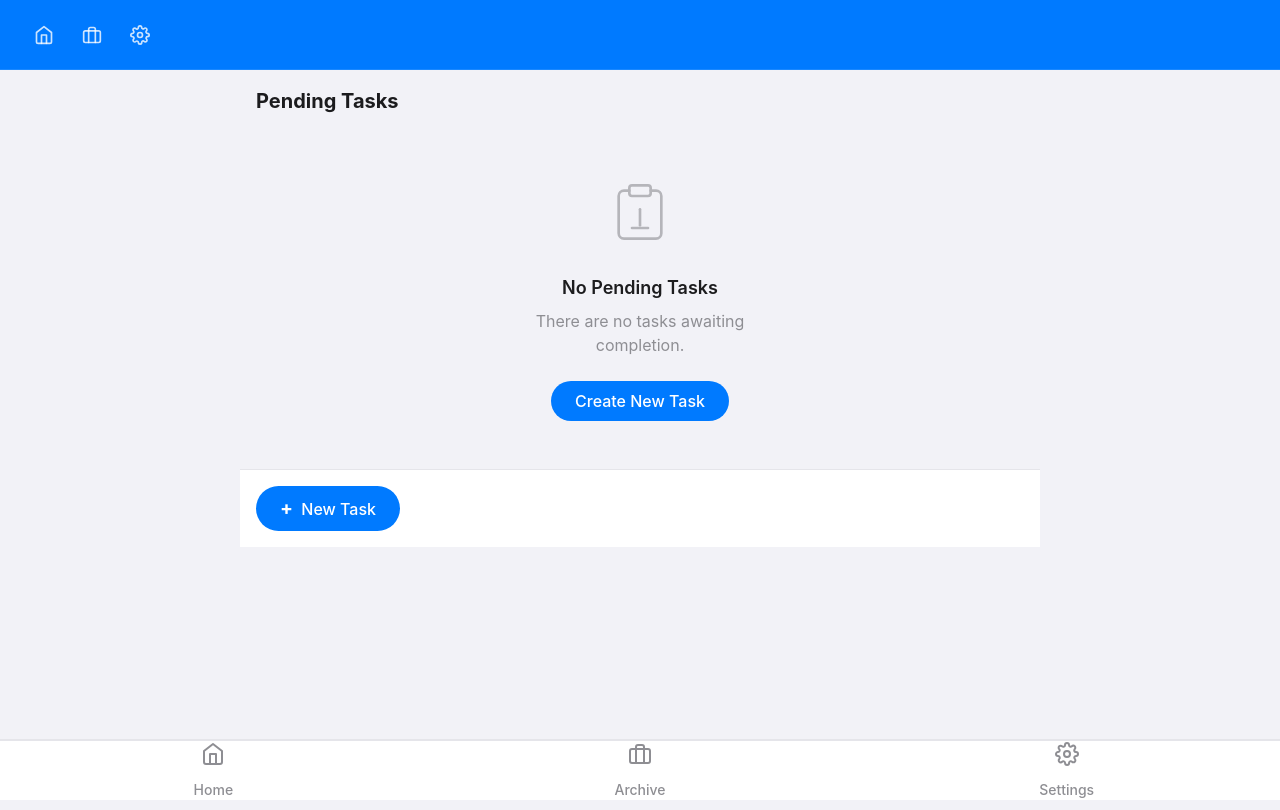
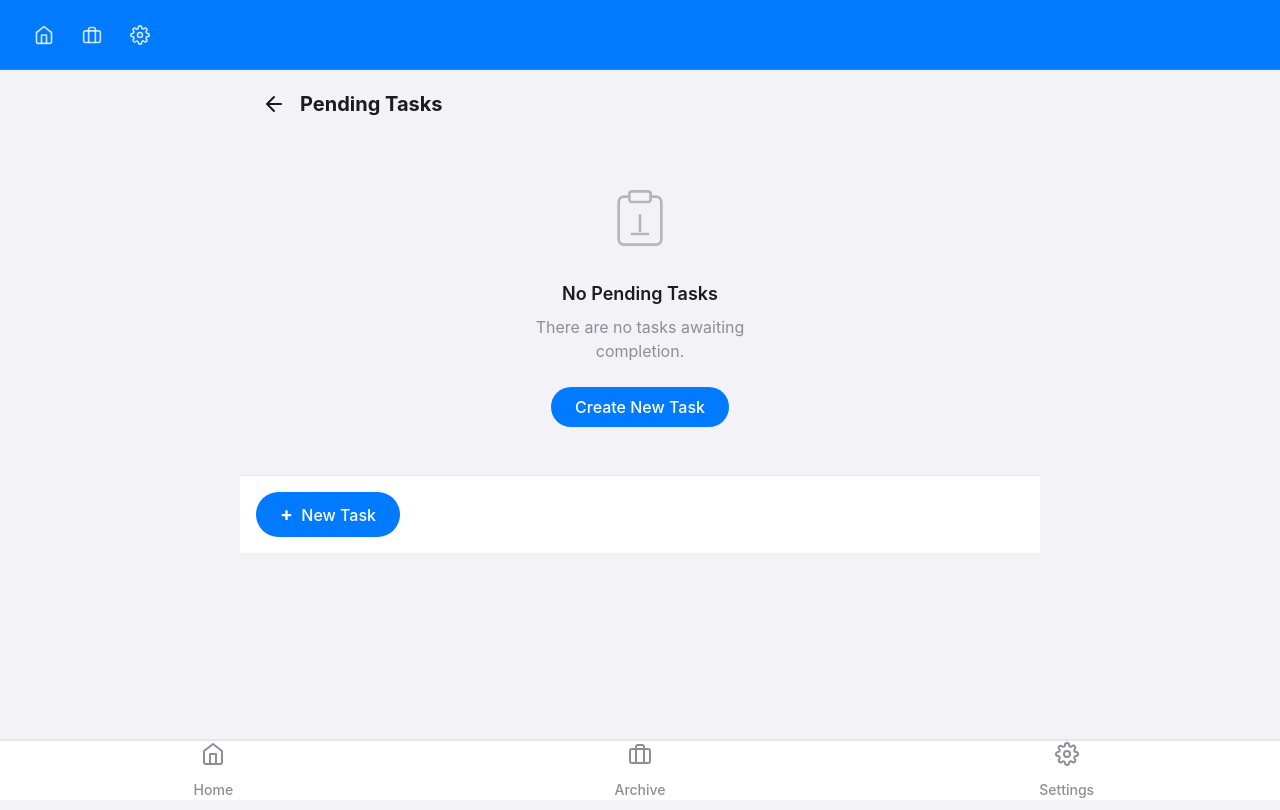
Before and after one commit to Hypha-Media-UK/Porter-Task, a Vue app: page /tasks/pending in a window 1280 px wide. Built offline with nearby package versions, Linux system fonts and the light colour scheme.

Commit message:
Added a back button

```diff
--- a/src/views/CompletedTasksView.vue
+++ b/src/views/CompletedTasksView.vue
@@ -1,7 +1,14 @@
 <template>
   <main class="completed-tasks-view">
     <header class="tasks-header">
-      <h1>Completed Tasks</h1>
+      <div class="header-left">
+        <button class="back-button" @click="goBack" aria-label="Go back">
+          <svg xmlns="http://www.w3.org/2000/svg" width="24" height="24" viewBox="0 0 24 24" fill="none" stroke="currentColor" stroke-width="2" stroke-linecap="round" stroke-linejoin="round">
+            <path d="M19 12H5M12 19l-7-7 7-7"/>
+          </svg>
+        </button>
+        <h1>Completed Tasks</h1>
+      </div>
 
       <div v-if="completedTasks.length > 0" class="tasks-count">
         {{ completedTasks.length }} {{ completedTasks.length === 1 ? 'task' : 'tasks' }}
@@ -57,6 +64,10 @@ const shiftStore = useShiftStore()
 const { completedTasks, isLoading } = shiftStore
 
 // Methods
+const goBack = () => {
+  if (navigate) navigate('tasks');
+}
+
 const viewTaskDetail = (taskId: string) => {
   if (navigate) navigate('taskForm', { taskId })
 }
@@ -83,6 +94,30 @@ const navigateToPendingTasks = () => {
   justify-content: space-between;
   align-items: center;
   margin-bottom: var(--spacing-md);
+}
+
+.header-left {
+  display: flex;
+  align-items: center;
+  gap: var(--spacing-sm);
+}
+
+.back-button {
+  background: transparent;
+  border: none;
+  cursor: pointer;
+  display: flex;
+  align-items: center;
+  justify-content: center;
+  width: 36px;
+  height: 36px;
+  border-radius: 50%;
+  color: var(--color-text);
+  transition: background-color 0.2s ease;
+}
+
+.back-button:hover {
+  background-color: rgba(0, 0, 0, 0.05);
 }
 
 h1 {
--- a/src/views/PendingTasksView.vue
+++ b/src/views/PendingTasksView.vue
@@ -1,7 +1,14 @@
 <template>
   <main class="pending-tasks-view">
     <header class="tasks-header">
-      <h1>Pending Tasks</h1>
+      <div class="header-left">
+        <button class="back-button" @click="goBack" aria-label="Go back">
+          <svg xmlns="http://www.w3.org/2000/svg" width="24" height="24" viewBox="0 0 24 24" fill="none" stroke="currentColor" stroke-width="2" stroke-linecap="round" stroke-linejoin="round">
+            <path d="M19 12H5M12 19l-7-7 7-7"/>
+          </svg>
+        </button>
+        <h1>Pending Tasks</h1>
+      </div>
 
       <div v-if="pendingTasks.length > 0" class="tasks-count">
         {{ pendingTasks.length }} {{ pendingTasks.length === 1 ? 'task' : 'tasks' }}
@@ -65,6 +72,10 @@ const shiftStore = useShiftStore()
 const { pendingTasks, isLoading, updateTaskStatus } = shiftStore
 
 // Methods
+const goBack = () => {
+  if (navigate) navigate('tasks');
+}
+
 const completeTask = (taskId: string) => {
   updateTaskStatus(taskId, 'Completed')
 }
@@ -95,6 +106,30 @@ const navigateToTaskForm = () => {
   justify-content: space-between;
   align-items: center;
   margin-bottom: var(--spacing-md);
+}
+
+.header-left {
+  display: flex;
+  align-items: center;
+  gap: var(--spacing-sm);
+}
+
+.back-button {
+  background: transparent;
+  border: none;
+  cursor: pointer;
+  display: flex;
+  align-items: center;
+  justify-content: center;
+  width: 36px;
+  height: 36px;
+  border-radius: 50%;
+  color: var(--color-text);
+  transition: background-color 0.2s ease;
+}
+
+.back-button:hover {
+  background-color: rgba(0, 0, 0, 0.05);
 }
 
 h1 {
```
